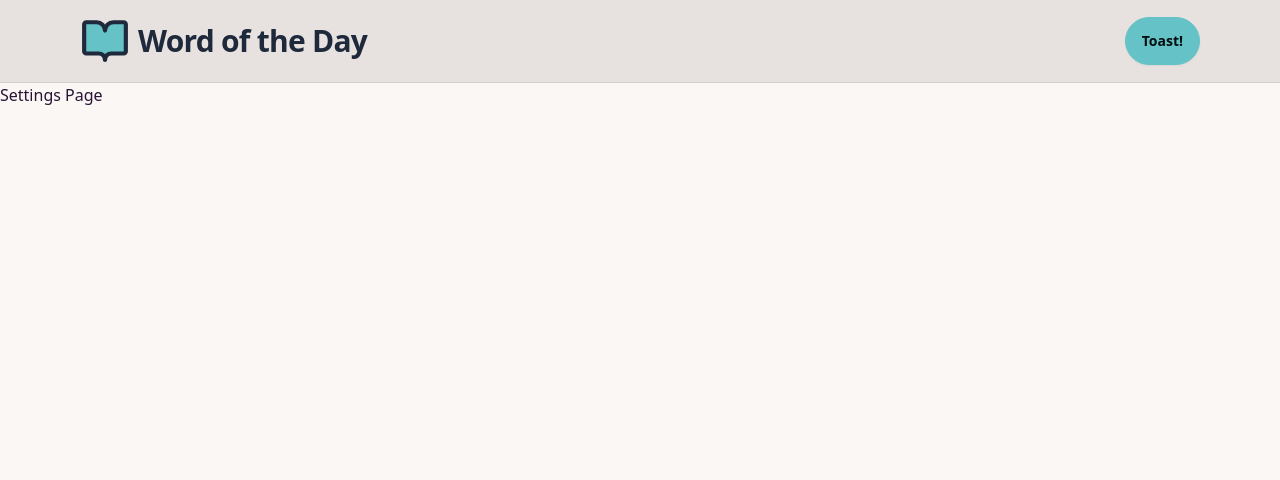
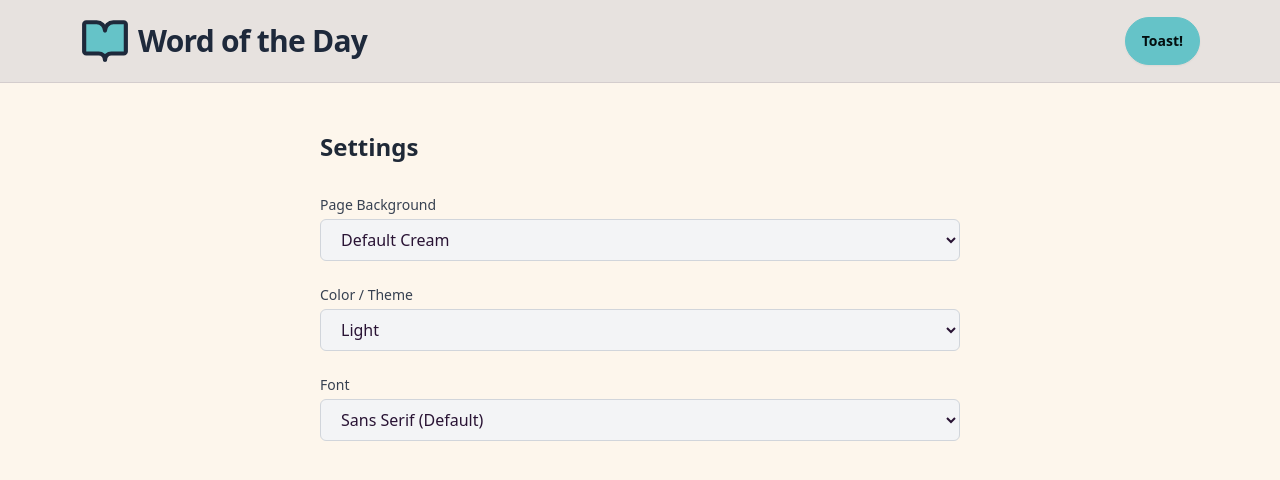
Before and after one commit to freeCodeCamp-2025-Summer-Hackathon/purple-array, a React (Vite) app in the folder frontend/: page /settings in a window 1280 px wide. Shown: the top 480 px of the page. Built offline with nearby package versions, Linux system fonts and the light colour scheme.

Commit message:
Update SettingsPage.jsx

```diff
--- a/frontend/src/pages/SettingsPage.jsx
+++ b/frontend/src/pages/SettingsPage.jsx
@@ -3,11 +3,49 @@ import Navbar from '../components/generic/Navbar';
 
 const SettingsPage = () => {
 	return (
-		<div className="min-h-screen">
+		<div className="min-h-screen bg-[#FDF6EC]">
 			<Navbar />
-			<h1>Settings Page</h1>
+			<div className="max-w-2xl mx-auto px-4 py-12 space-y-8">
+				<h1 className="text-2xl font-semibold text-gray-800">Settings</h1>
+				<SettingsOptions />
+			</div>
 		</div>
 	);
 };
 
+const SettingsOptions = () => {
+	return (
+		<form className="space-y-6">
+
+			<div>
+				<label className="block text-sm font-medium text-gray-700 mb-1">Page Background</label>
+				<select className="w-full px-4 py-2 bg-gray-100 rounded-md border border-gray-300 focus:outline-none">
+					<option>Default Cream</option>
+					<option>Lavender Mist</option>
+					<option>Soft Gray</option>
+				</select>
+			</div>
+
+			<div>
+				<label className="block text-sm font-medium text-gray-700 mb-1">Color / Theme</label>
+				<select className="w-full px-4 py-2 bg-gray-100 rounded-md border border-gray-300 focus:outline-none">
+					<option>Light</option>
+					<option>Dark</option>
+					<option>Serenity Bloom</option>
+				</select>
+			</div>
+
+			<div>
+				<label className="block text-sm font-medium text-gray-700 mb-1">Font</label>
+				<select className="w-full px-4 py-2 bg-gray-100 rounded-md border border-gray-300 focus:outline-none">
+					<option>Sans Serif (Default)</option>
+					<option>Playfair Display</option>
+					<option>Nunito</option>
+					<option>OpenDyslexic</option>
+				</select>
+			</div>
+		</form>
+	);
+};
+
 export default SettingsPage;
```
